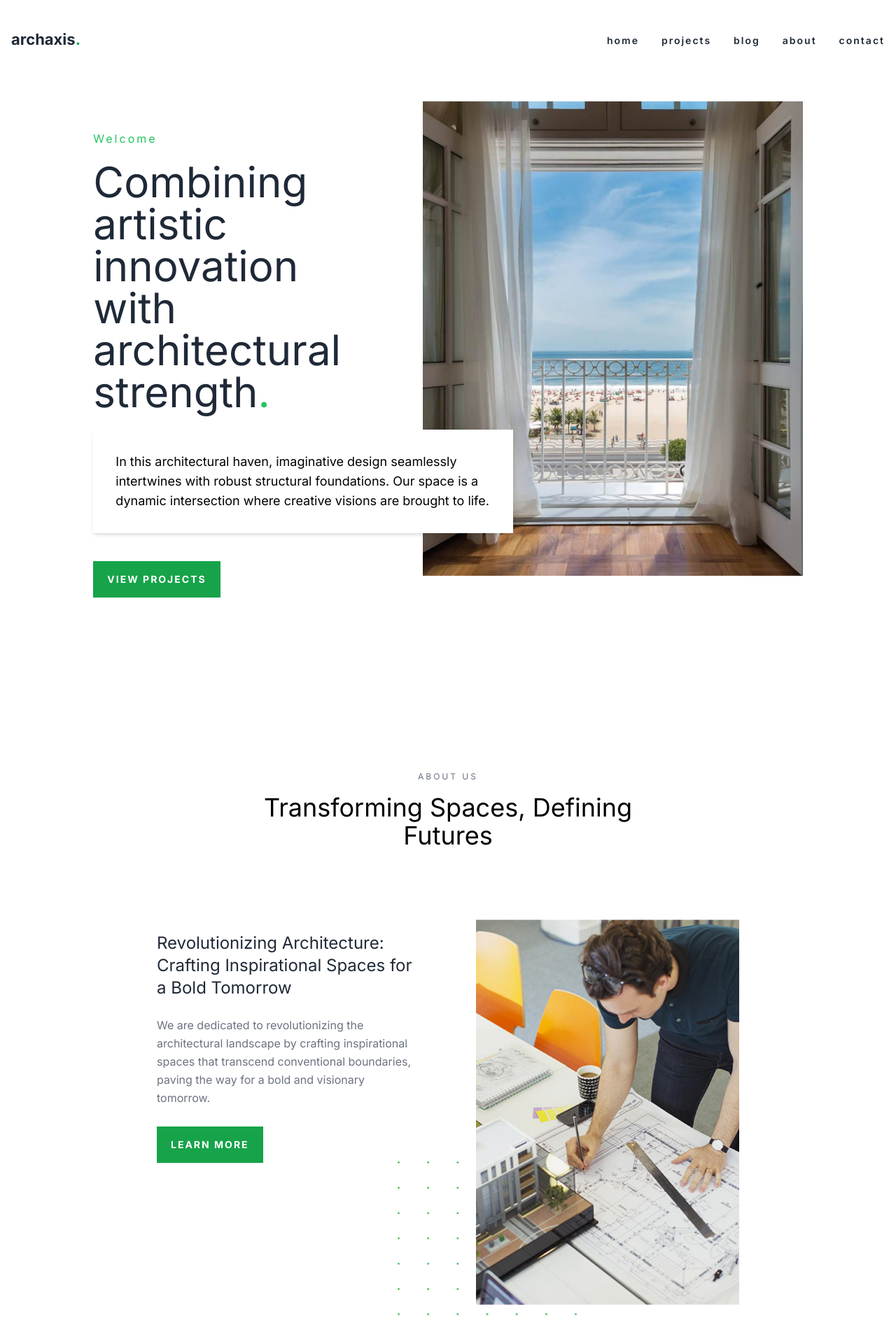
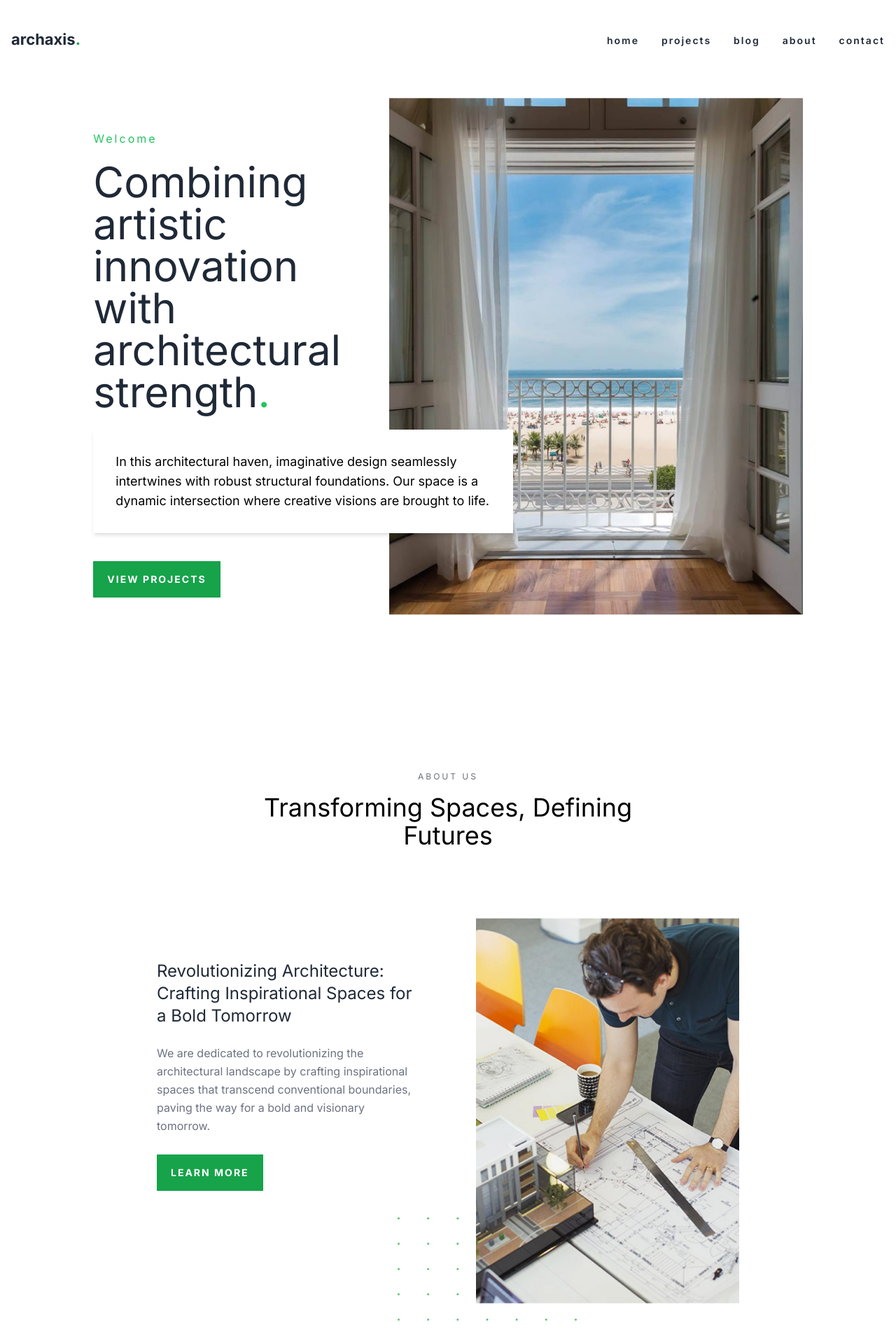
Before and after one commit to aliramazanov/archaxis, a Next.js app: page / in a window 1280 px wide. Shown: the top 1918 px of the page at 70% size. Built offline with nearby package versions, Linux system fonts and the light colour scheme.

Commit message:
fix: ui bugs

```diff
--- a/src/components/About.tsx
+++ b/src/components/About.tsx
@@ -77,12 +77,15 @@ const About: React.FC<AboutProps> = ({ className }) => {
           <div className="lg:flex justify-center">
             <div className="lg:w-8/12 lg:flex gap-20 items-center">
               <div className="mb-7 lg:mb-0 lg:w-6/12 lg:order-2 relative">
-                <motion.div style={{ y: imgScroll }} className="z-[2] relative">
+                <motion.div
+                  style={{ y: imgScroll, marginBottom: "5rem" }}
+                  className="z-[2] relative "
+                >
                   <Image
                     className="object-cover w-full lg:max-w-2xl object-center h-[550px]"
                     src={require("/src/images/architects.jpg")}
                     alt="Architecture"
-                    width={400}
+                    width={550}
                     height={550}
                   />
                 </motion.div>
@@ -121,7 +124,7 @@ const About: React.FC<AboutProps> = ({ className }) => {
                     },
                   }}
                   viewport={{ once: true }}
-                  className="text-2xl text-gray-800 mb-6"
+                  className="text-2xl text-gray-800 mb-6 "
                 >
                   {aboutContent.content.title}
                 </motion.h3>
@@ -157,7 +160,6 @@ const About: React.FC<AboutProps> = ({ className }) => {
                     className="transition-all duration-300 ease-in-out text-sm tracking-[2px] font-bold uppercase bg-green-600 py-4 px-5 text-white inline-block hover:bg-white hover:text-green-600 hover:shadow-xl"
                     href={"/about"}
                   >
-                    {" "}
                     {aboutContent.content.btn.label}
                   </Link>
                 </motion.p>
--- a/src/components/Hero.tsx
+++ b/src/components/Hero.tsx
@@ -107,8 +107,8 @@ const Hero: React.FC<HeroProps> = ({ className }) => {
                   },
                 }}
                 viewport={{ once: true }}
-                style={{ y: imgScroll }}
-                className="z-[1] relative bg-cover bg-center ml-12"
+                style={{ y: imgScroll, marginTop: "4rem" }}
+                className="z-[1] relative bg-cover bg-center"
               >
                 <Image
                   src={require("/src/images/hero.jpg")}
```
